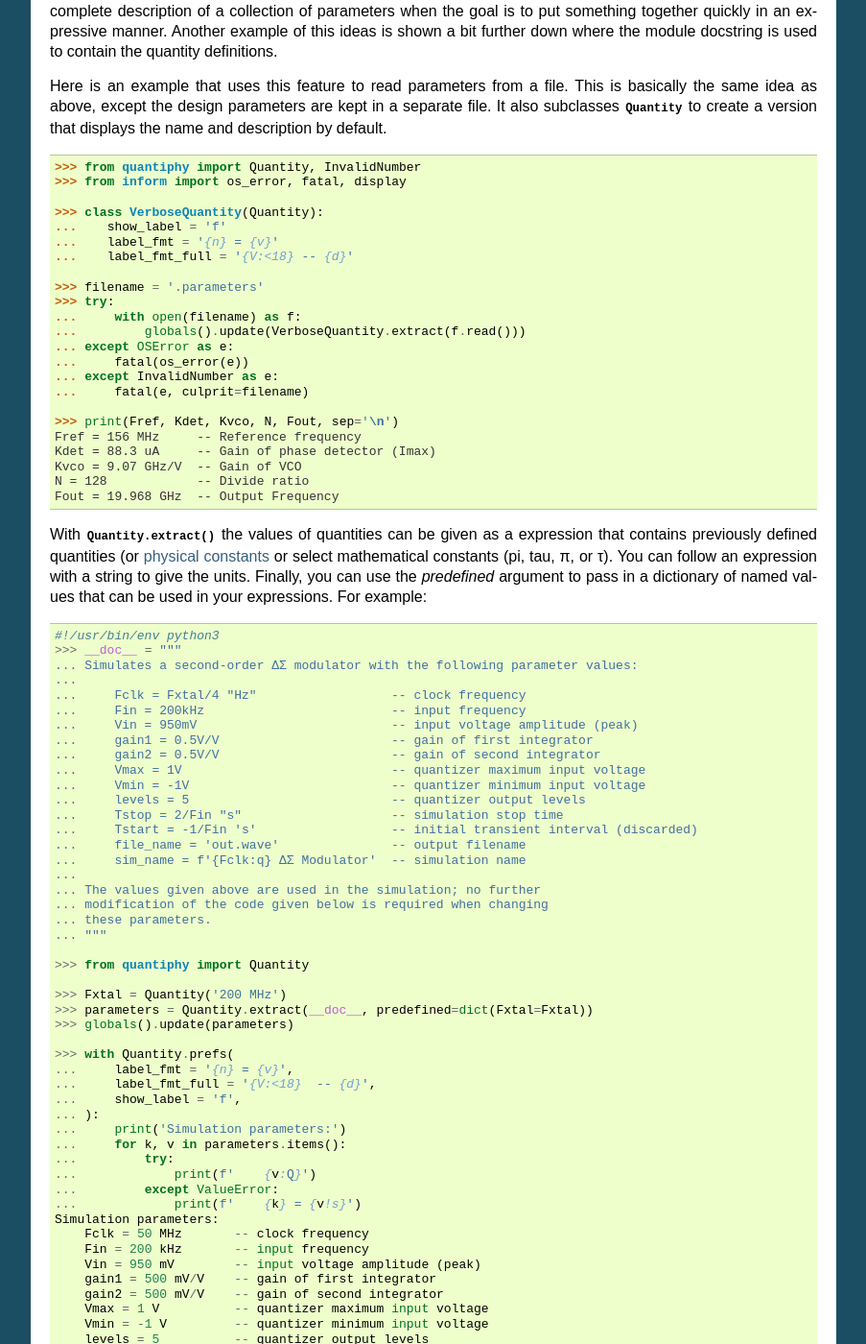
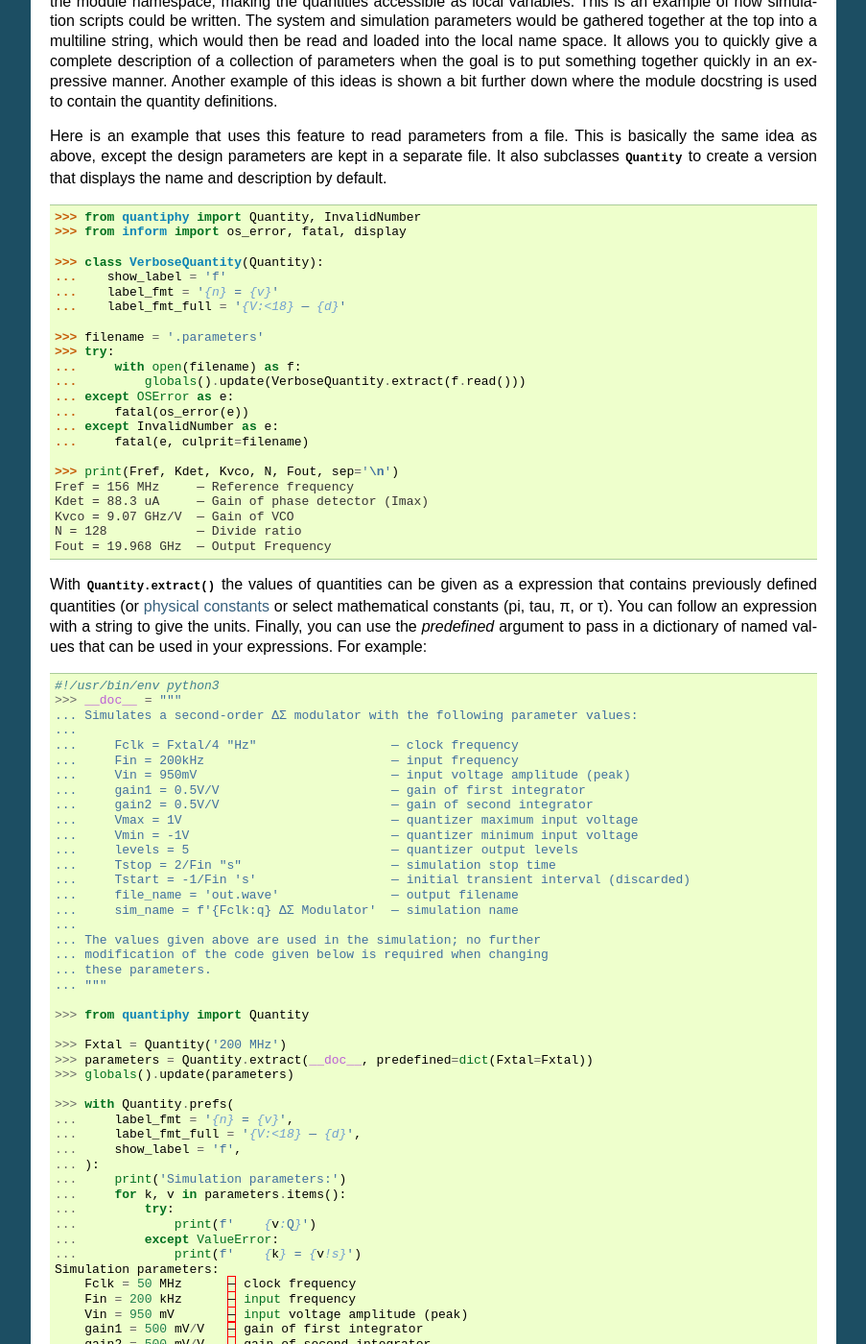
Before and after one commit to KenKundert/quantiphy, a Sphinx documentation site: the page built from doc/user.rst, in a window 1280 px wide and 1400 px high, scrolled down 27507 px. Shown: the whole window at 96% size, without its empty margins (198-1101 px from the left). Built offline with Sphinx 7.4.7, drawn with Linux system fonts in a browser that asks for light colours; some of the changed text lies outside the part shown.

```diff
--- a/doc/user.rst
+++ b/doc/user.rst
@@ -258,15 +258,17 @@ When specifying the value as a string you may also give a name and description,
 and if you do they become available as the attributes *name* and *desc*.  This
 conversion is under the control of the *assign_rec* preference.  The default
 version of *assign_rec* accepts either '=' or ':' to separate the name from the
-value, and either '--', '#', or '//' to separate the value from the description
-if a description is given. Thus, by default *QuantiPhy* recognizes
+value, and either '—', '--', '#', or '//' to separate the value from the
+description if a description is given. Thus, by default *QuantiPhy* recognizes
 specifications of the following forms::
 
     <name> = <value>
+    <name> = <value> — <description>
     <name> = <value> -- <description>
     <name> = <value> # <description>
     <name> = <value> // <description>
     <name>: <value>
+    <name>: <value> — <description>
     <name>: <value> -- <description>
     <name>: <value> # <description>
     <name>: <value> // <description>
@@ -309,8 +311,8 @@ units are inherited. For example:
     Fin = 100 MHz
 
     >>> freq = Quantity(100e6, 'Fin Hz input frequency')
-    >>> print(f'{freq.name} = {freq} -- {freq.desc}')
-    Fin = 100 MHz -- input frequency
+    >>> print(f'{freq.name} = {freq} — {freq.desc}')
+    Fin = 100 MHz — input frequency
 
 If the model contains units, those units are only used if the value does not
 have units. The same is true for the description. For example:
@@ -337,8 +339,8 @@ arguments.  For example:
     ...     10*period, period, name='output period',
     ...     desc='period at output of frequency divider'
     ... )
-    >>> print(f'{out_period.name} = {out_period} -- {out_period.desc}')
-    output period = 100 ns -- period at output of frequency divider
+    >>> print(f'{out_period.name} = {out_period} — {out_period.desc}')
+    output period = 100 ns — period at output of frequency divider
 
 In this the value is ``10*period``, which is a float and so has no name, units,
 or description attributes, but the model is ``period`` that has all three
@@ -395,8 +397,8 @@ name, or description.
     >>> out_period.units = 's'
     >>> out_period.name = 'output period'
     >>> out_period.desc = 'period at output of frequency divider'
-    >>> print(f'{out_period.name} = {out_period} -- {out_period.desc}')
-    output period = 100 ns -- period at output of frequency divider
+    >>> print(f'{out_period.name} = {out_period} — {out_period.desc}')
+    output period = 100 ns — period at output of frequency divider
 
 In addition, you can also override the preferences with attributes:
 
@@ -859,11 +861,11 @@ if *show_desc* is True and *label_fmt* otherwise.
     'Fin = 100 MHz'
 
     >>> freq.render(show_label='f')
-    'Fin = 100 MHz -- input frequency'
+    'Fin = 100 MHz — input frequency'
 
     >>> Quantity.set_prefs(show_desc=True)
     >>> freq.render(show_label=True)
-    'Fin = 100 MHz -- input frequency'
+    'Fin = 100 MHz — input frequency'
 
     >>> freq.render(show_label='a')
     'Fin = 100 MHz'
@@ -1076,25 +1078,25 @@ Here is an example of these format types:
 
 .. code-block:: python
 
-    >>> h_line = Quantity('f = 1420.405751786 MHz -- hydrogen line')
+    >>> h_line = Quantity('f = 1420.405751786 MHz — hydrogen line')
     >>> for f in 'sSpPqQrRbBeEfFgGund':
     ...     print(f + ':', h_line.format(f))
     s: 1.4204 GHz
-    S: f = 1.4204 GHz -- hydrogen line
+    S: f = 1.4204 GHz — hydrogen line
     p: 1420405751.786 Hz
-    P: f = 1420405751.786 Hz -- hydrogen line
+    P: f = 1420405751.786 Hz — hydrogen line
     q: 1.4204 GHz
-    Q: f = 1.4204 GHz -- hydrogen line
+    Q: f = 1.4204 GHz — hydrogen line
     r: 1.4204G
-    R: f = 1.4204G -- hydrogen line
+    R: f = 1.4204G — hydrogen line
     b: 1.3229 GiHz
-    B: f = 1.3229 GiHz -- hydrogen line
+    B: f = 1.3229 GiHz — hydrogen line
     e: 1.4204e+09
-    E: f = 1.4204e+09 -- hydrogen line
+    E: f = 1.4204e+09 — hydrogen line
     f: 1420405751.786
-    F: f = 1420405751.786 -- hydrogen line
+    F: f = 1420405751.786 — hydrogen line
     g: 1.4204e+09
-    G: f = 1.4204e+09 -- hydrogen line
+    G: f = 1.4204e+09 — hydrogen line
     u: Hz
     n: f
     d: hydrogen line
@@ -1224,7 +1226,7 @@ is used if the quantity has a description.
     trise = 10 ns
 
     >>> print('{:S}'.format(freq))
-    Fin = 100 MHz -- input frequency
+    Fin = 100 MHz — input frequency
 
 Finally, you can add units after the format code, which causes the number to be
 scaled to those units if the transformation represents a known unit conversion.
@@ -1324,7 +1326,7 @@ You can create your own constants and unit systems using
 
     >>> hy_wavelength = Quantity('λₕ')
     >>> print(hy_wavelength.render(show_label=True))
-    λₕ = 211.06 mm -- wavelength of hydrogen line
+    λₕ = 211.06 mm — wavelength of hydrogen line
 
 In this case is the name given in the quantity is used when creating the
 constant.  You can also specify an alias as an argument to *add_constant*.
@@ -1338,7 +1340,7 @@ constant.  You can also specify an alias as an argument to *add_constant*.
 
     >>> hy_wavelength = Quantity('lambda h')
     >>> print(hy_wavelength.render(show_label=True))
-    λₕ = 211.06 mm -- wavelength of hydrogen line
+    λₕ = 211.06 mm — wavelength of hydrogen line
 
 It is not necessary to specify both the name and the alias, one is sufficient;
 the constant is accessible using either.  Notice that the alias does not
@@ -1472,7 +1474,7 @@ quantity.
 
     >>> hy_wavelength.show_label = True
     >>> print(hy_wavelength)
-    λₕ = 211.06 mm -- wavelength of hydrogen line
+    λₕ = 211.06 mm — wavelength of hydrogen line
 
 This is often the way to go with quantities that have :index:`logarithmic units`
 such as decibels (:index:`dB`) or shannons (Sh) (or the related bit, digits,
@@ -1872,9 +1874,9 @@ a dictionary.  For example:
 .. code-block:: python
 
     >>> design_parameters = '''
-    ...     Fref (fₒ) = 156 MHz  -- Reference frequency
-    ...     Kdet = 88.3 uA       -- Gain of phase detector
-    ...     Kvco = 9.07 GHz/V    -- Gain of VCO
+    ...     Fref (fₒ) = 156 MHz  — Reference frequency
+    ...     Kdet = 88.3 uA       — Gain of phase detector
+    ...     Kvco = 9.07 GHz/V    — Gain of VCO
     ... '''
     >>> quantities = Quantity.extract(design_parameters)
 
@@ -1895,10 +1897,10 @@ through *assign_rec* to determine if it is recognized as an assignment.  If it
 is recognized, the *assign_rec* named fields (*name*, *qname*, *val*, and
 *desc*) are used when creating the quantity.  The default recognizer allows you
 to separate the name from the value with either '=' or ':'. It allows you to
-separate the value from the description using '--', '//', or '#'. These
+separate the value from the description using '—', '--', '//', or '#'. These
 substrings are also used to introduce comments, so you could start a line with
-'#' and it would be treated as a comment.
-If the line is not recognized, then it is ignored.
+'#' and it would be treated as a comment.  If the line is not recognized, then
+it is ignored.
 
 In this example, the first line is nonconforming and so is ignored. The second
 *Kvdo* line is a comment, the comment character and anything beyond is ignored.
@@ -1909,12 +1911,12 @@ Finally, empty lines are ignored.
     >>> design_parameters = '''
     ...     PLL Design Parameters
     ...
-    ...     Fref = 156 MHz      -- Reference frequency
-    ...     Kdet = 88.3 uA      -- Gain of phase detector
-    ...     Kvco = 9.07 GHz/V   -- Gain of VCO
-    ...     -- Kvco = 5 GHz/V     -- Gain of VCO
-    ...     N = 128             -- Divide ratio
-    ...     Fout = N*Fref "Hz"  -- Output Frequency
+    ...     Fref = 156 MHz      — Reference frequency
+    ...     Kdet = 88.3 uA      — Gain of phase detector
+    ...     Kvco = 9.07 GHz/V   — Gain of VCO
+    ...     // Kvco = 5 GHz/V     — Gain of VCO
+    ...     N = 128             — Divide ratio
+    ...     Fout = N*Fref "Hz"  — Output Frequency
     ... '''
     >>> globals().update(Quantity.extract(design_parameters))
 
@@ -1949,7 +1951,7 @@ displays the name and description by default.
     >>> class VerboseQuantity(Quantity):
     ...    show_label = 'f'
     ...    label_fmt = '{n} = {v}'
-    ...    label_fmt_full = '{V:<18} -- {d}'
+    ...    label_fmt_full = '{V:<18} — {d}'
 
     >>> filename = '.parameters'
     >>> try:
@@ -1961,11 +1963,11 @@ displays the name and description by default.
     ...     fatal(e, culprit=filename)
 
     >>> print(Fref, Kdet, Kvco, N, Fout, sep='\n')
-    Fref = 156 MHz     -- Reference frequency
-    Kdet = 88.3 uA     -- Gain of phase detector (Imax)
-    Kvco = 9.07 GHz/V  -- Gain of VCO
-    N = 128            -- Divide ratio
-    Fout = 19.968 GHz  -- Output Frequency
+    Fref = 156 MHz     — Reference frequency
+    Kdet = 88.3 uA     — Gain of phase detector (Imax)
+    Kvco = 9.07 GHz/V  — Gain of VCO
+    N = 128            — Divide ratio
+    Fout = 19.968 GHz  — Output Frequency
 
 With :meth:`Quantity.extract()` the values of quantities can be given as
 a expression that contains previously defined quantities (or :ref:`physical
@@ -1980,18 +1982,18 @@ used in your expressions.  For example:
     >>> __doc__ = """
     ... Simulates a second-order ΔΣ modulator with the following parameter values:
     ...
-    ...     Fclk = Fxtal/4 "Hz"                  -- clock frequency
-    ...     Fin = 200kHz                         -- input frequency
-    ...     Vin = 950mV                          -- input voltage amplitude (peak)
-    ...     gain1 = 0.5V/V                       -- gain of first integrator
-    ...     gain2 = 0.5V/V                       -- gain of second integrator
-    ...     Vmax = 1V                            -- quantizer maximum input voltage
-    ...     Vmin = -1V                           -- quantizer minimum input voltage
-    ...     levels = 5                           -- quantizer output levels
-    ...     Tstop = 2/Fin "s"                    -- simulation stop time
-    ...     Tstart = -1/Fin 's'                  -- initial transient interval (discarded)
-    ...     file_name = 'out.wave'               -- output filename
-    ...     sim_name = f'{Fclk:q} ΔΣ Modulator'  -- simulation name
+    ...     Fclk = Fxtal/4 "Hz"                  — clock frequency
+    ...     Fin = 200kHz                         — input frequency
+    ...     Vin = 950mV                          — input voltage amplitude (peak)
+    ...     gain1 = 0.5V/V                       — gain of first integrator
+    ...     gain2 = 0.5V/V                       — gain of second integrator
+    ...     Vmax = 1V                            — quantizer maximum input voltage
+    ...     Vmin = -1V                           — quantizer minimum input voltage
+    ...     levels = 5                           — quantizer output levels
+    ...     Tstop = 2/Fin "s"                    — simulation stop time
+    ...     Tstart = -1/Fin 's'                  — initial transient interval (discarded)
+    ...     file_name = 'out.wave'               — output filename
+    ...     sim_name = f'{Fclk:q} ΔΣ Modulator'  — simulation name
     ...
     ... The values given above are used in the simulation; no further
     ... modification of the code given below is required when changing
@@ -2006,7 +2008,7 @@ used in your expressions.  For example:
 
     >>> with Quantity.prefs(
     ...     label_fmt = '{n} = {v}',
-    ...     label_fmt_full = '{V:<18}  -- {d}',
+    ...     label_fmt_full = '{V:<18} ­— {d}',
     ...     show_label = 'f',
     ... ):
     ...     print('Simulation parameters:')
@@ -2016,16 +2018,16 @@ used in your expressions.  For example:
     ...         except ValueError:
     ...             print(f'    {k} = {v!s}')
     Simulation parameters:
-        Fclk = 50 MHz       -- clock frequency
-        Fin = 200 kHz       -- input frequency
-        Vin = 950 mV        -- input voltage amplitude (peak)
-        gain1 = 500 mV/V    -- gain of first integrator
-        gain2 = 500 mV/V    -- gain of second integrator
-        Vmax = 1 V          -- quantizer maximum input voltage
-        Vmin = -1 V         -- quantizer minimum input voltage
-        levels = 5          -- quantizer output levels
-        Tstop = 10 us       -- simulation stop time
-        Tstart = -5 us      -- initial transient interval (discarded)
+        Fclk = 50 MHz      ­— clock frequency
+        Fin = 200 kHz      ­— input frequency
+        Vin = 950 mV       ­— input voltage amplitude (peak)
+        gain1 = 500 mV/V   ­— gain of first integrator
+        gain2 = 500 mV/V   ­— gain of second integrator
+        Vmax = 1 V         ­— quantizer maximum input voltage
+        Vmin = -1 V        ­— quantizer minimum input voltage
+        levels = 5         ­— quantizer output levels
+        Tstop = 10 us      ­— simulation stop time
+        Tstart = -5 us     ­— initial transient interval (discarded)
         file_name = out.wave
         sim_name = 50 MHz ΔΣ Modulator
 
--- a/setup.py
+++ b/setup.py
@@ -22,7 +22,7 @@ setup(
     license = 'MIT',
     py_modules = 'quantiphy'.split(),
     install_requires = [],
-    tests_require = 'pytest inform rkm_codes'.split(),
+    tests_require = 'pytest inform rkm_codes parametrize_from_file voluptuous'.split(),
     python_requires = '>=3.5',
     zip_safe = True,
     keywords = keywords.split(),
```
Also changed, not shown: quantiphy.py (+62 -41 lines), 4 other files.
